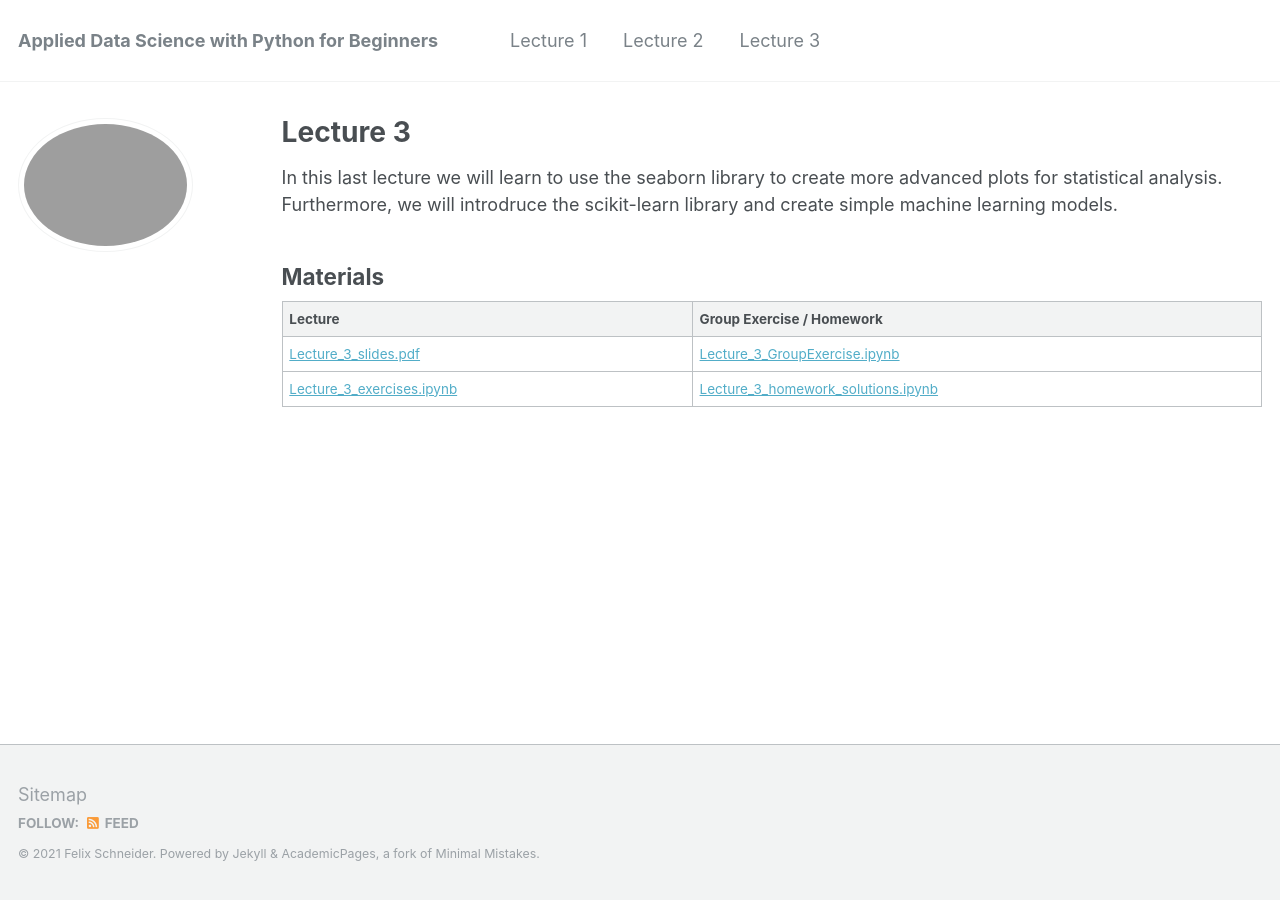
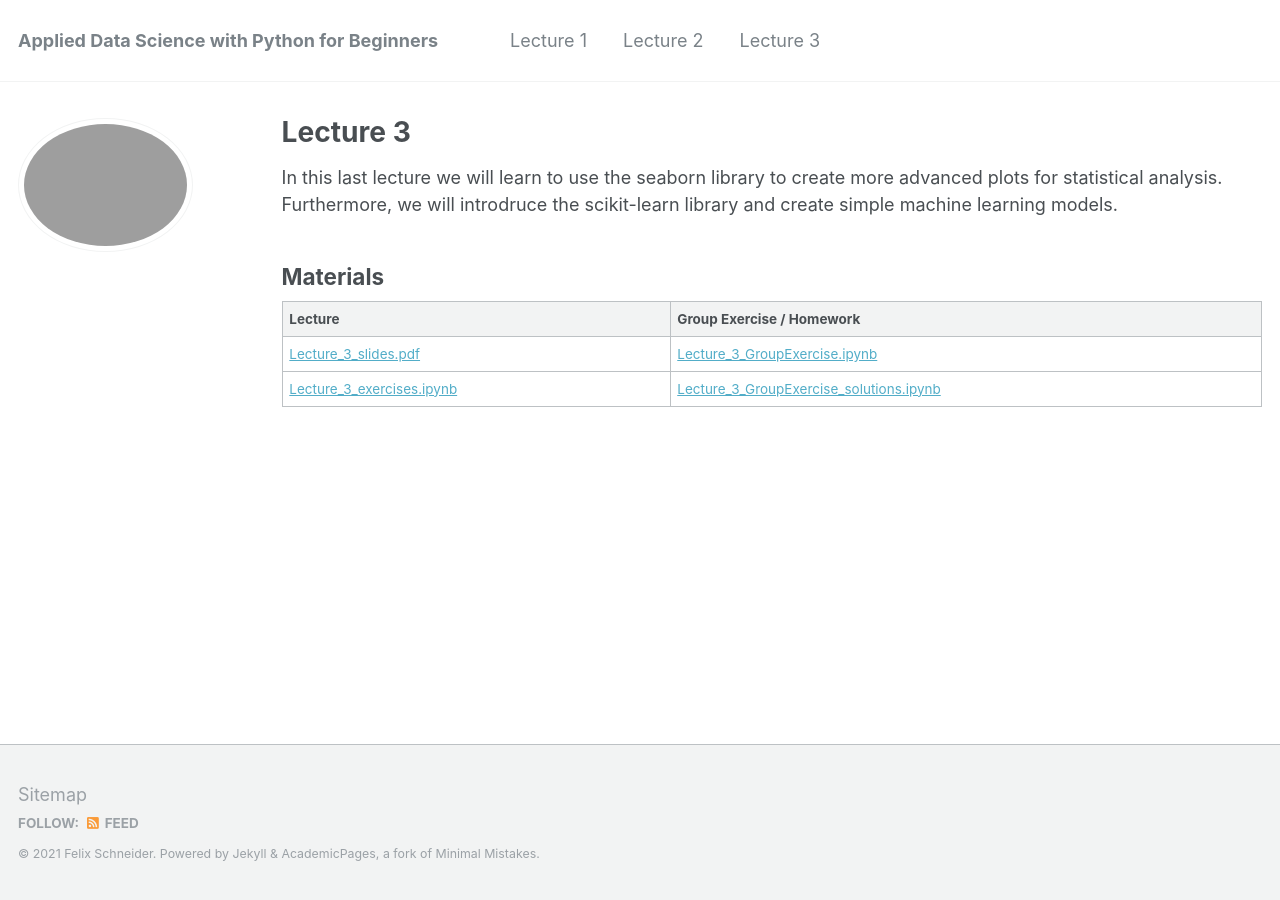
Before and after one commit to flxmschneider/flxmschneider.github.io, a Jekyll site: the page built from _pages/lecture3.md, in a window 1280 px wide. Built offline with Jekyll 4.4.1, drawn with Linux system fonts in a browser that asks for light colours.

Commit message:
Update lecture3.md

```diff
--- a/_pages/lecture3.md
+++ b/_pages/lecture3.md
@@ -14,4 +14,4 @@ Furthermore, we will introdruce the scikit-learn library and create simple machi
 | Lecture          | Group Exercise / Homework   |
 | --------         | ------ |
 |  [Lecture_3_slides.pdf](https://flxmschneider.github.io/files/Python_Lecture_3.pdf) | [Lecture_3_GroupExercise.ipynb](https://colab.research.google.com/drive/1EKv0CCRQ_W7GkJPJG_enI3k97HIxoMcY?usp=sharing)   |
-|[Lecture_3_exercises.ipynb](https://colab.research.google.com/drive/1vE2MZSkClQ47gpVg0LC_cyr4tqeumizd?usp=sharing)  | [Lecture_3_homework_solutions.ipynb](https://colab.research.google.com/drive/1Z8U0FdTGLlldL-EjfF2QdAd2wOfvpT_I?usp=sharing) |
+|[Lecture_3_exercises.ipynb](https://colab.research.google.com/drive/1vE2MZSkClQ47gpVg0LC_cyr4tqeumizd?usp=sharing)  | [Lecture_3_GroupExercise_solutions.ipynb](https://colab.research.google.com/drive/1Z8U0FdTGLlldL-EjfF2QdAd2wOfvpT_I?usp=sharing) |
```
